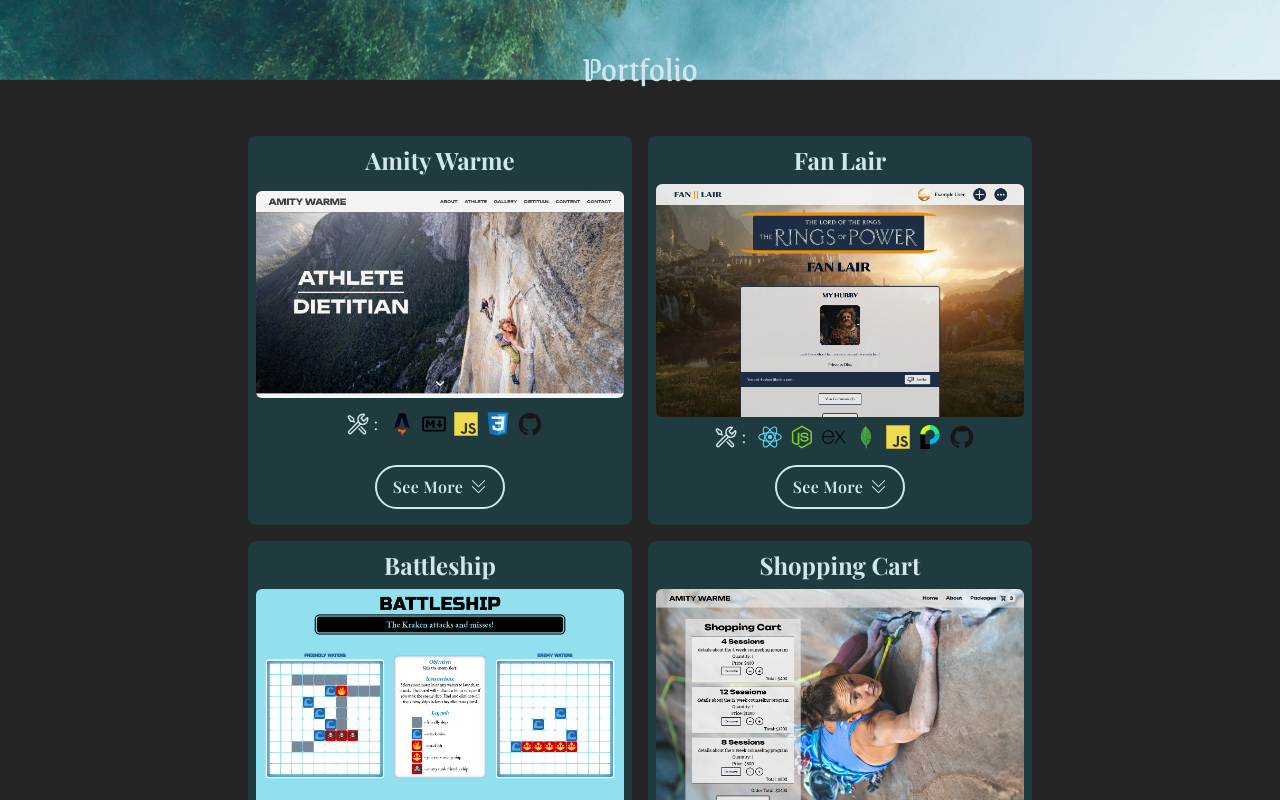
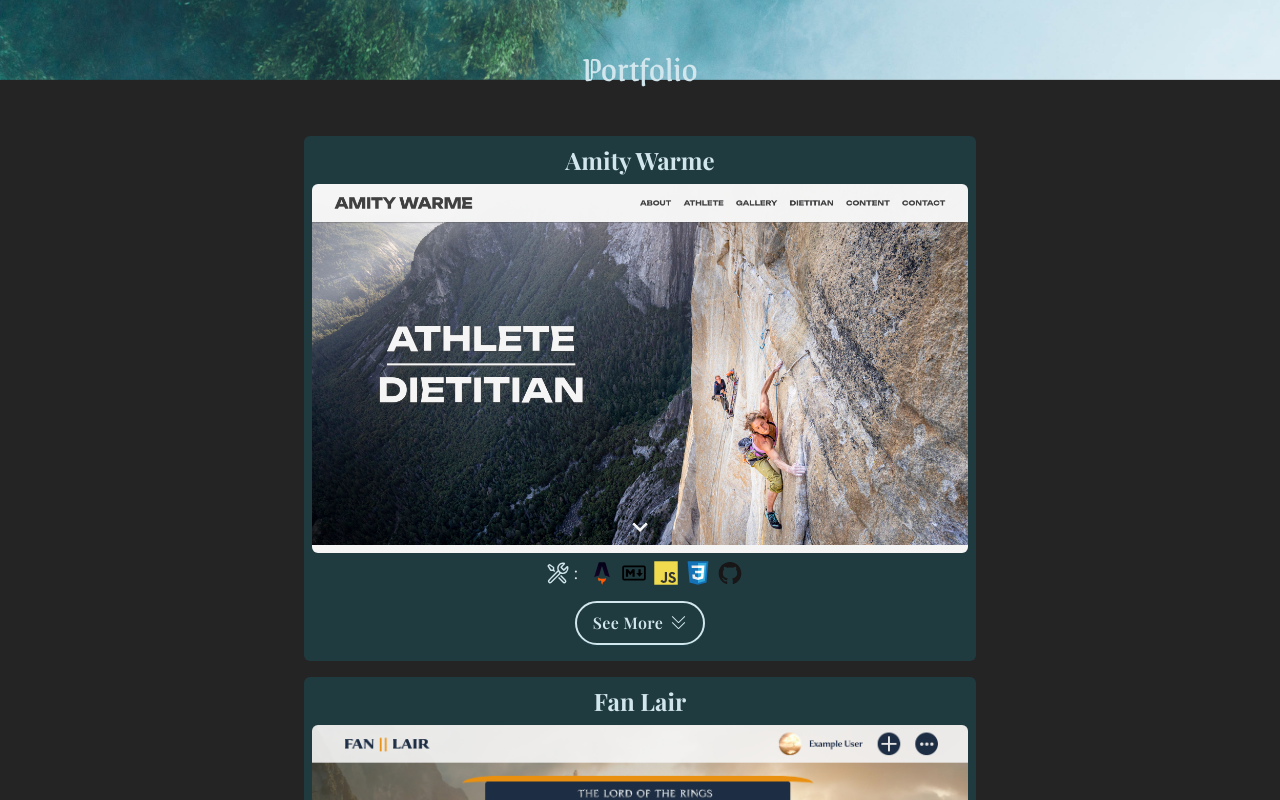
Before and after one commit to connorwarme/connorwarme.github.io, a React (Vite) app: page / in a window 1280 px wide. Shown: the part 720-1520 px from the top of the page. Built offline with nearby package versions, Linux system fonts and the light colour scheme.

Commit message:
Adjust card sizes at wider view, center expand div

```diff
--- a/src/components/Card.jsx
+++ b/src/components/Card.jsx
@@ -10,7 +10,7 @@ const Card = ({ item, selection, handleSelection }) => {
   return (
     <>
       {item && item.title && (
-        <div className="m-2 rounded-lg bg-midnight-green/75 p-2 font-play max-w-sm flex flex-col justify-between md:self-stretch">
+        <div className="m-2 rounded-md bg-midnight-green/75 p-2 font-play max-w-sm flex flex-col justify-between md:self-stretch md:max-w-lg lg:max-w-2xl">
           <div className="mb-2 flex justify-center">
             <a
               className="w-inherit "
@@ -36,7 +36,7 @@ const Card = ({ item, selection, handleSelection }) => {
           <div className="has-[div.expand]:duration-1000ms max-h-0 transition-[max-height] duration-500 ease-in-out has-[div.expand]:max-h-[300px]">
             <div className="opacity-0 transition-opacity delay-150 duration-300 has-[div.expand]:opacity-100">
               {selection === item.id ? (
-                <div className="expand">
+                <div className="expand md:ml-28 lg:ml-48">
                   <ul className="transition-all delay-300 duration-300 ease-in-out">
                     {item.points.map((point, index) => {
                       return (
--- a/src/components/Portfolio.jsx
+++ b/src/components/Portfolio.jsx
@@ -12,7 +12,7 @@ const Porfolio = () => {
     <div id='portfolio'>
       <h2 className="font-grenze text-4xl text-wave-spray text-center m-10">Portfolio</h2>
       <div className='flex justify-center'>
-        <div className='grid grid-cols-1 place-items-center md:grid-cols-2 md:grid-rows-2 max-w-4xl'>
+        <div className='grid grid-cols-1 place-items-center max-w-4xl'>
           {cardData.map((item) => (
             <Card
               key={item.id}
```
